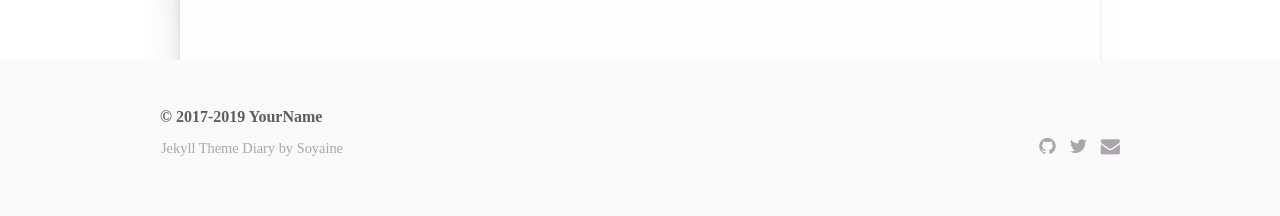
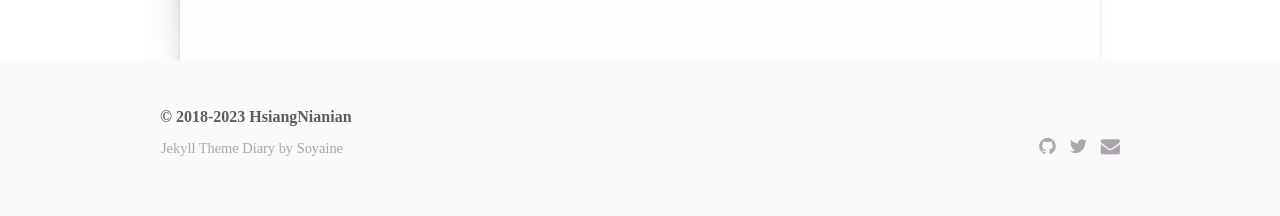
Before and after one commit to Diaries-Store/diary, a Jekyll site: the page built from index.html, in a window 1280 px wide. Shown: the part 729-945 px from the top of the page. Built offline with Jekyll 4.4.1, drawn with Linux system fonts in a browser that asks for light colours.

Commit message:
Update _config.yml

```diff
--- a/_config.yml
+++ b/_config.yml
@@ -1,18 +1,18 @@
-name: YourName
+name: HsiangNianian
 permalink: :year/:month/:day/:title
-baseurl: /jekyll-theme-diary
+baseurl: ''
 
 # Your blog's start year and this year, showed in the footer left
 # start is optional
-start: 2017
-now: 2019
+start: 2018
+now: 2023
 
 # Social links showed in the footer
 # You just need modify the nickname of github and twitter
 link:
-  email : yourname@gmail.com
-  github : yourname
-  twitter : yourname
+  email : admin@jyunko.cn
+  github : HsiangNianian
+  twitter : HsiangNianian
 
 # Links in the navigation, you can modify both link name and link url
 nav:
```
